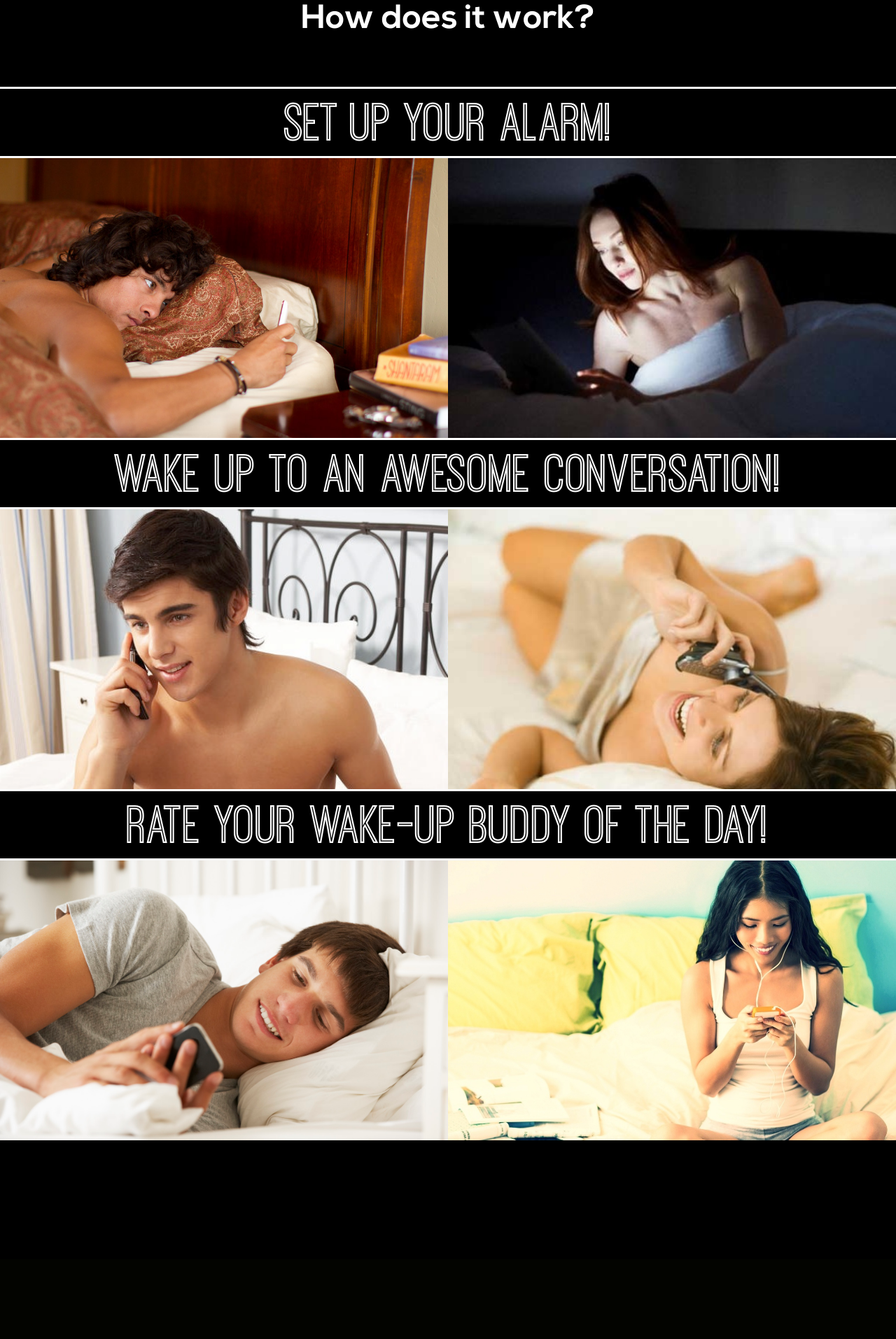
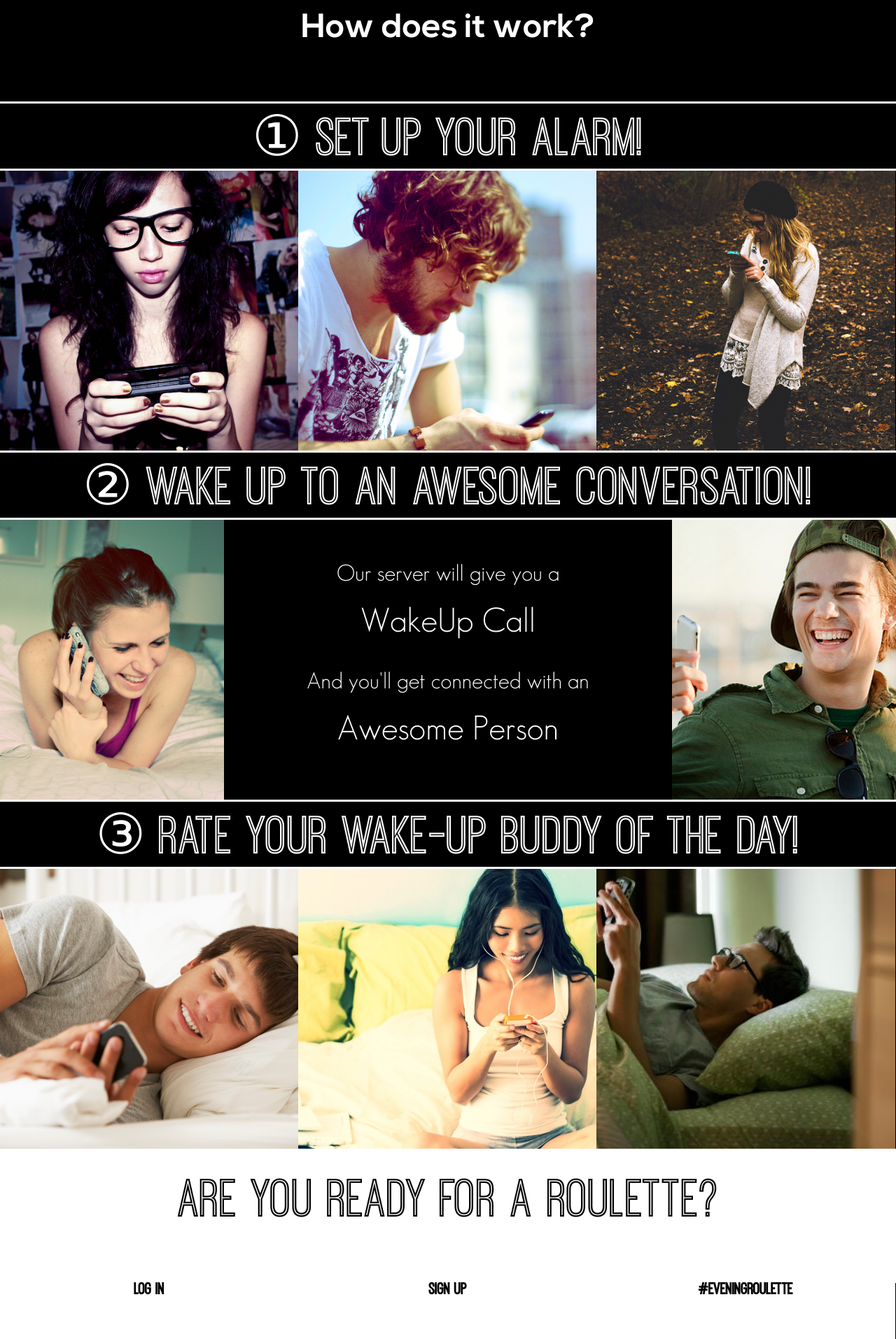
Before and after one commit to DaneTheory/wakeuproulette, a Django app: page / in a window 1280 px wide. Shown: the part 800-2714 px from the top of the page at 70% size. Before the commit the page ends 2430 px from the top, so only its background shows below. Run offline with Django 3.2, Linux system fonts and the light colour scheme; parts of the project's set-up code (start-up, migrations or seed data) failed here and were passed over; some libraries are stand-ins or nearby versions.

Commit message:
made design changes to the picture in the front page

```diff
--- a/templates/index.html
+++ b/templates/index.html
@@ -63,11 +63,9 @@
 
     <div id="titles">
         <div id="vactrack-logo">Wake Up Roulette</div>
-
-        <div id="vactrack-slogan" style="background: rgba(0, 0, 0, 0.55); width: 280px; margin: auto auto; padding-top: 10px; border-radius: 15px; font-size: 1.4em; padding-bottom: 8px;">Try it before setting up your alarm:</div>
-
-        <div style="width: 500px;" id="vactrack-buttons">
-            <a style="font-size: 4em; text-weight: normal; width: 500px; margin: auto auto;font-family: Geosans" href="/dayrun/">#EveningRoulette</a>
+        <div style="width: 280px;" id="vactrack-buttons">
+            <a style="font-size: 2em; text-weight: normal; width: 270px; margin: auto auto;font-family: Geosans" href="/dayrun/">
+                Try it now!</a>
         </div>
     </div>
 
@@ -76,20 +74,24 @@
 <article id="about">
     <div id="about-wrapper">
 
-        <h1>How does it work?</h1>
-        <br><br><br><br>
+        <h1 id="about-head-title">How does it work?</h1>
 
         <div class="section group">
 
             <div class="about-sub">
-                Set up your alarm!
+                ① Set up your alarm!
             </div>
 
             <div class="col span_1_of_3">
                 <div class="img-box">
-                    <div id="setupman" class="img-left">
+                    <div class="col-3">
+                        <img src="/media/images/about/setupone.png"/>
                     </div>
-                    <div id="setupwoman" class="img-right">
+                    <div class="col-3">
+                        <img src="/media/images/about/setuptwo.png"/>
+                    </div>
+                    <div class="col-3">
+                        <img src="/media/images/about/setupthree.png"/>
                     </div>
                 </div>
 
@@ -97,13 +99,30 @@
             <div class="col span_1_of_3">
 
                 <div class="about-sub">
-                    Wake up to an awesome conversation!
+                    ② Wake up to an awesome conversation!
                 </div>
 
                 <div class="img-box">
-                    <div id="wakeupman" class="img-left">
+                    <div class="col-4">
+                        <img src="/media/images/about/wakeupone.png"/>
                     </div>
-                    <div id="wakeupwoman" class="img-right">
+                    <div id="about-wakeup-explanation" class="col-2">
+                        <p>
+                            Our server will give you a
+                        </p>
+                        <p style="font-size: 3em;">
+                            WakeUp Call
+                        </p>
+                        <br>
+                        <p>
+                            And you'll get connected with an
+                        </p>
+                        <p style="font-size: 3em;">
+                            Awesome Person
+                        </p>
+                    </div>
+                    <div class="col-4">
+                        <img style="right: -150px;" src="/media/images/about/wakeupseven.jpg"/>
                     </div>
                 </div>
 
@@ -111,16 +130,40 @@
             <div class="col span_1_of_3">
 
                 <div class="about-sub">
-                    Rate your wake-up buddy of the day!
+                   ③ Rate your wake-up buddy of the day!
                 </div>
 
                 <div class="img-box">
-                    <div id="rateman" class="img-left">
+                    <div class="col-3">
+                        <img src="/media/images/about/rateman.jpg"/>
                     </div>
-                    <div id="ratewoman" class="img-right">
+                    <div class="col-3">
+                        <img src="/media/images/about/ratewoman.jpg"/>
+                    </div>
+                    <div class="col-3">
+                        <img src="/media/images/about/rateone.jpg"/>
                     </div>
                 </div>
 
+            </div>
+
+            <div class="col span_1_of_3">
+
+                <div id="about-try-it-header" class="about-sub">
+                    Are you ready for a Roulette?
+                </div>
+
+                <div id="about-try-it" class="img-box">
+                    <a href="/accounts/signin/" class="col-3 wur-btn">
+                        Log In
+                    </a>
+                    <a href="/accounts/signup/" class="col-3 wur-btn">
+                        Sign Up
+                    </a>
+                    <a href="/accounts/evening/" class="col-3 wur-btn">
+                        #EveningRoulette
+                    </a>
+                </div>
             </div>
         </div>
 
--- a/templates/media/css/about.css
+++ b/templates/media/css/about.css
@@ -1,52 +1,22 @@
-
-/*IMAGES*/
-#setupman {
-    background: url('/media/images/about/setupman.jpg');
-    background-size: cover;
-    -o-background-size: cover;
-    background-repeat: no-repeat;
+#about {
+    padding: 0px 0px 0px 0px;
+    background-color: black;
 }
-#setupwoman {
-    background: url('/media/images/about/setupwoman.jpg');
-    background-size: cover;
-    -o-background-size: cover;
-    background-repeat: no-repeat;
-}
-#wakeupman {
-    background: url('/media/images/about/wakeupman.jpg');
-    background-size: cover;
-    -o-background-size: cover;
-    background-repeat: no-repeat;
-}
-#wakeupwoman {
-    background: url('/media/images/about/wakeupwoman.jpg');
-    background-size: cover;
-    -o-background-size: cover;
-    background-repeat: no-repeat;
-}
-#rateman {
-    background: url('/media/images/about/rateman.jpg');
-    background-size: cover;
-    -o-background-size: cover;
-    background-repeat: no-repeat;
-}
-#ratewoman {
-    background: url('/media/images/about/ratewoman.jpg');
-    background-size: cover;
-    -o-background-size: cover;
-    background-repeat: no-repeat;
-}
-
 
 .about-sub {
     text-align: center;
     width: 100%;
     font-family: Ostrich;
     font-size: 5em;
-    padding: 20px 0px 20px 0px;
     border-top: solid;
     border-bottom: solid;
     color: white;
+    background-color: black;
+}
+
+
+#about-head-title {
+    padding: 80px 0px 80px 0px;
     background-color: black;
 }
 
@@ -74,10 +44,38 @@
 
 .img-box div {
     float: left;
-    width:50%;
     height: 400px;
 }
 
+.col-2 {
+    width: 50%;
+    position: relative;
+    overflow: hidden;
+}
+.col-2 img {
+    width: 100%;
+    left: -300px;
+}
+.col-3 {
+    width: 33.3%;
+    position: relative;
+    overflow: hidden;
+}
+.col-3 img {
+    height: 100%;
+    position: absolute;
+    right:-20%;
+}
+.col-4 {
+    width: 25%;
+    position: relative;
+    overflow: hidden;
+}
+.col-4 img {
+    position: absolute;
+    height: 100%;
+    right: -30%;
+}
 
 .section {
     width: 100%; /* fix for Firefox */
@@ -95,3 +93,52 @@
     -ms-flex-direction: column;
     flex-direction: column;
 }
+
+
+
+
+
+
+#about-try-it-header {
+    padding: 40px 0px 40px 0px;
+    background-color: white;
+    border-top: white solid;
+    border-bottom: white solid;
+    color: black;
+}
+#about-wakeup-explanation {
+    padding-top: 3.5%;
+    position: relative;
+    background-color: black;
+    height: 22em;
+}
+#about-wakeup-explanation p {
+    padding: 20px 80px 20px 80px;
+    font-family: Geosans;
+    font-size: 2em;
+    line-height: .7em;
+}
+.about-sub-title {
+    font-size: 3em;
+}
+
+
+
+#about-try-it {
+    height: 50px;
+    background-color: white;
+}
+#about-try-it a {
+    height: 50px;
+    width: 33.3%;
+    background-color: white;
+    color: black;
+    border: none;
+    border-radius: 0px;
+    text-align: center;
+    padding: 50px 0px 30px 0px;
+}
+#about-try-it a:hover {
+    background-color: black;
+    color: white;
+}
--- a/templates/media/css/styles.css
+++ b/templates/media/css/styles.css
@@ -222,6 +222,7 @@ a:target {
     padding-top: 737px;
     background-color: black;
     color: white;
+    min-width: 850px;
 }
 
 #home {
```
Also changed, not shown: templates/media/images/about/rateone.jpg (added), templates/media/images/about/setupone.png (added), templates/media/images/about/setupthree.png (added), templates/media/images/about/setuptwo.png (added), templates/media/images/about/wakeupfive.jpg (added), templates/media/images/about/wakeupfour.png (added), templates/media/images/about/wakeupone.png (added), templates/media/images/about/wakeupseven.jpg (added), templates/media/images/about/wakeupsix.jpg (added), templates/media/images/about/wakeupthree.png (added), templates/media/images/about/wakeuptwo.png (added).
